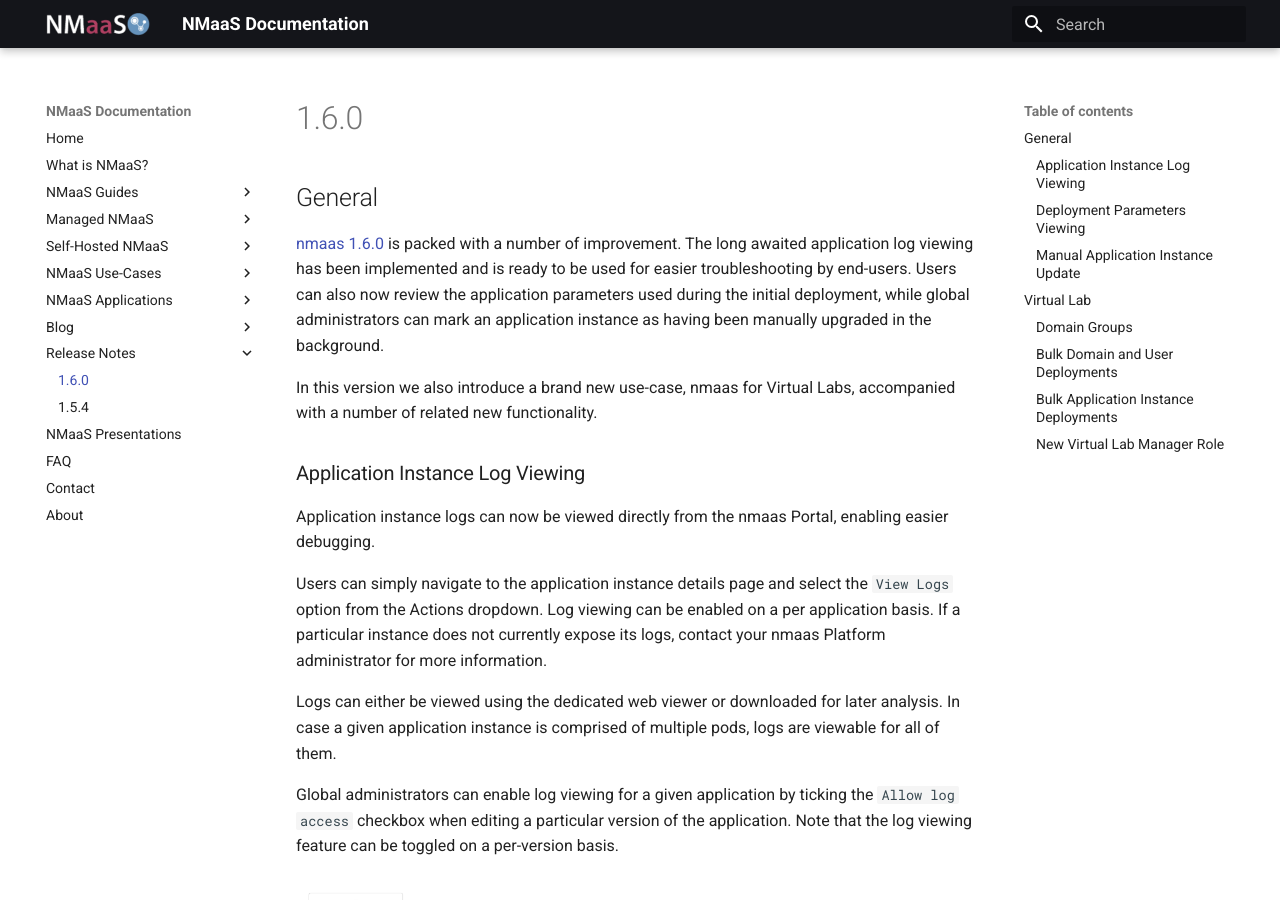
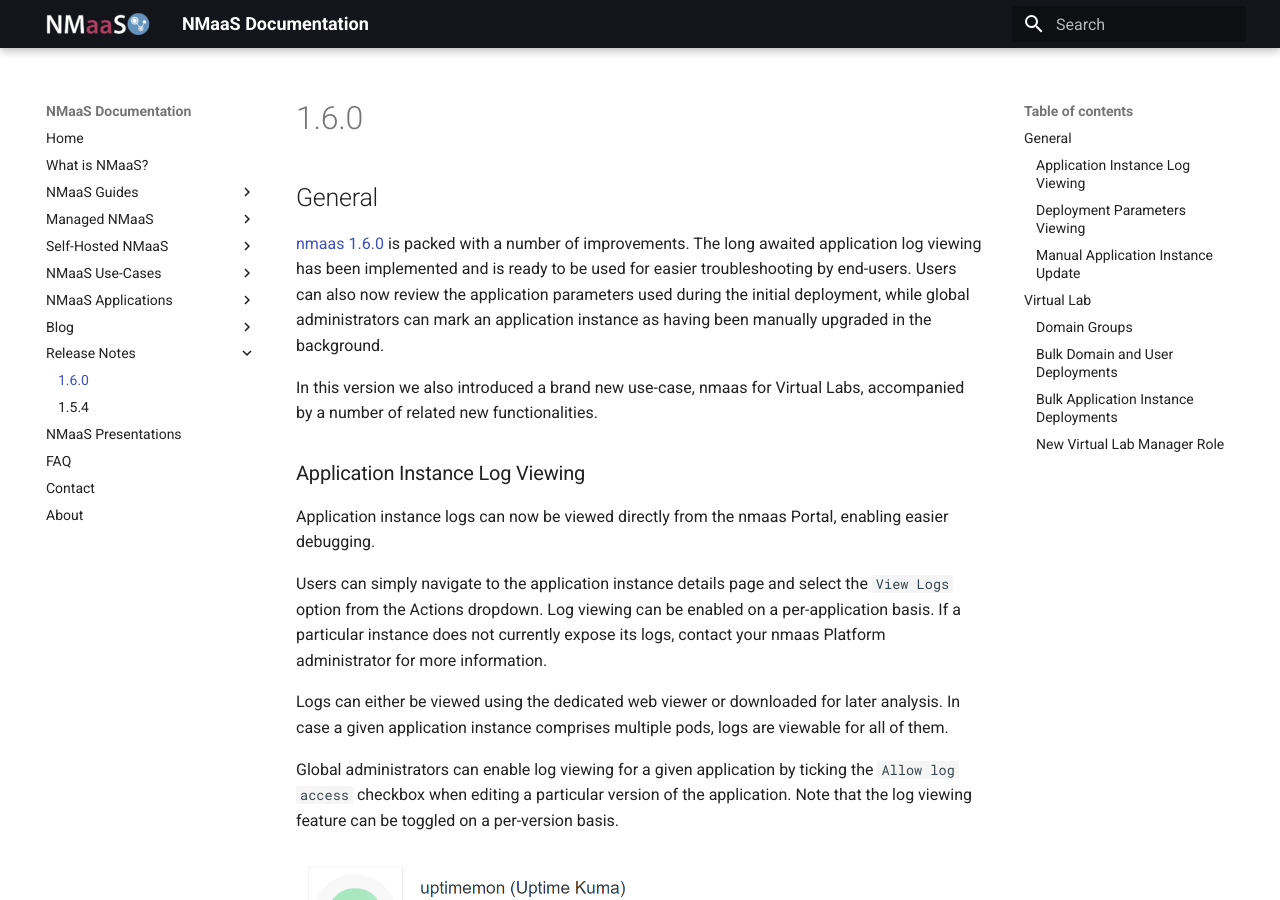
Before and after one commit to nmaas-platform/nmaas-docs, an MkDocs documentation site: the page built from docs/release-notes/1.6.0.md, in a window 1280 px wide and 900 px high. Built offline with MkDocs 1.6.1 and Material for MkDocs 9.7.7, drawn with Linux system fonts in a browser that asks for light colours; some of the changed text lies outside the part shown.

Commit message:
Minor changes to 1.5.4 and 1.6.0 release notes.

```diff
--- a/docs/release-notes/1.6.0.md
+++ b/docs/release-notes/1.6.0.md
@@ -2,17 +2,17 @@
 
 ## General
 
-[nmaas 1.6.0](https://github.com/nmaas-platform/nmaas-platform/releases/tag/v1.6.0) is packed with a number of improvement. The long awaited application log viewing has been implemented and is ready to be used for easier troubleshooting by end-users. Users can also now review the application parameters used during the initial deployment, while global administrators can mark an application instance as having been manually upgraded in the background.
+[nmaas 1.6.0](https://github.com/nmaas-platform/nmaas-platform/releases/tag/v1.6.0) is packed with a number of improvements. The long awaited application log viewing has been implemented and is ready to be used for easier troubleshooting by end-users. Users can also now review the application parameters used during the initial deployment, while global administrators can mark an application instance as having been manually upgraded in the background.
 
-In this version we also introduce a brand new use-case, nmaas for Virtual Labs, accompanied with a number of related new functionality.
+In this version we also introduced a brand new use-case, nmaas for Virtual Labs, accompanied by a number of related new functionalities.
 
 ### Application Instance Log Viewing
 
 Application instance logs can now be viewed directly from the nmaas Portal, enabling easier debugging.
 
-Users can simply navigate to the application instance details page and select the `View Logs` option from the Actions dropdown. Log viewing can be enabled on a per application basis. If a particular instance does not currently expose its logs, contact your nmaas Platform administrator for more information.
+Users can simply navigate to the application instance details page and select the `View Logs` option from the Actions dropdown. Log viewing can be enabled on a per-application basis. If a particular instance does not currently expose its logs, contact your nmaas Platform administrator for more information.
 
-Logs can either be viewed using the dedicated web viewer or downloaded for later analysis. In case a given application instance is comprised of multiple pods, logs are viewable for all of them.
+Logs can either be viewed using the dedicated web viewer or downloaded for later analysis. In case a given application instance comprises multiple pods, logs are viewable for all of them.
 
 Global administrators can enable log viewing for a given application by ticking the `Allow log access` checkbox when editing a particular version of the application. Note that the log viewing feature can be toggled on a per-version basis.
 
@@ -28,7 +28,7 @@
 
 ### Deployment Parameters Viewing
 
-It is now possible to look at all of the parameters used for instantiating a given application instance once it has been deployed. In this release this is possible only for applications with multiple access methods defined, using the `Actions -> Access option`. In a subsequent patch release this feature will become globally available for all application instances.
+It is now possible to look at all the configuration parameters used for instantiating a given application instance once it has been deployed. In this release this is possible only for applications with multiple access methods defined, using the `Actions -> Access option`. In a subsequent patch release this feature will become globally available for all application instances.
 
 <figure markdown>
   ![Application Instance Parameters](img/03-parameter-viewing.png)
```
Also changed, not shown: docs/release-notes/1.5.4.md (+2 -2 lines), 1 other file.
